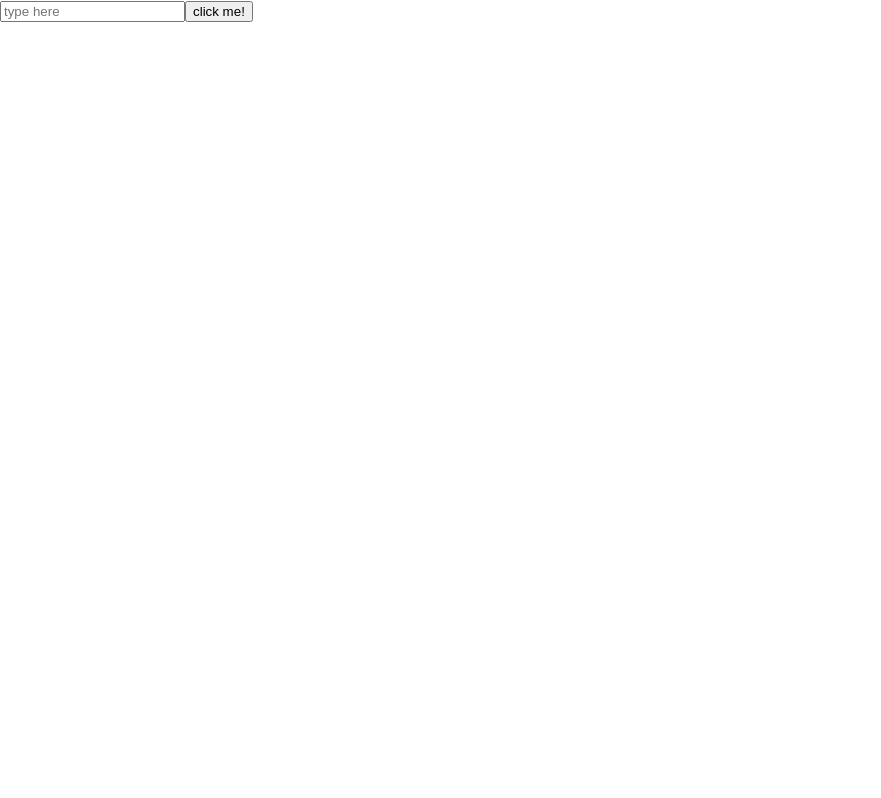
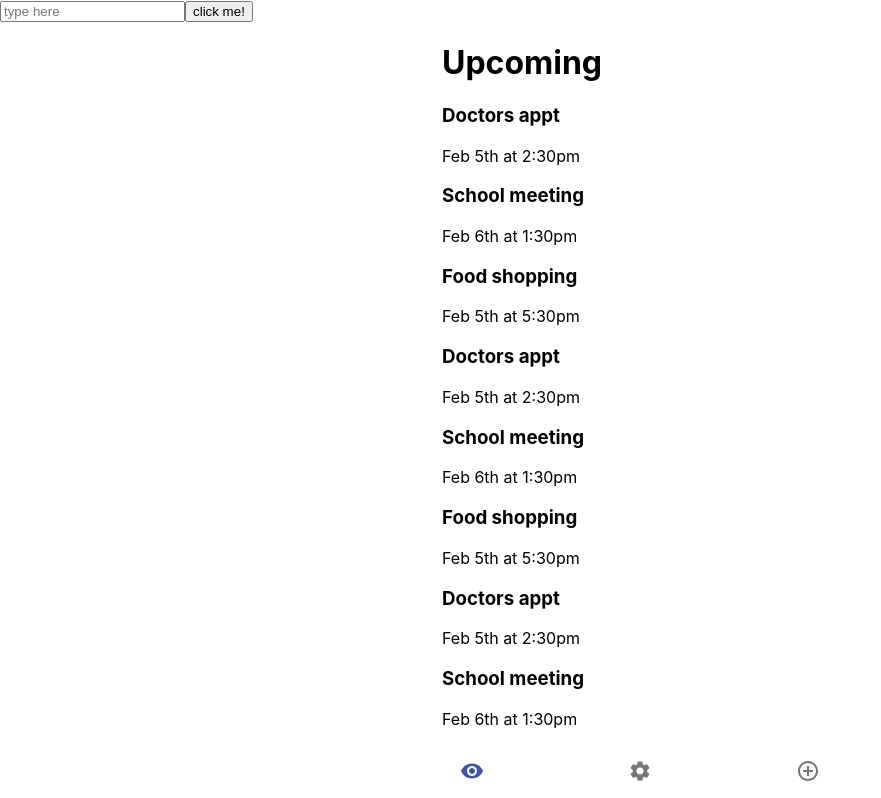
Before and after one commit to indomie858/todolist-react, a React (Create React App) app: page / in a window 1280 px wide. Shown: the top 798 px of the page, without its empty margins (0-881 px from the left). Built offline with nearby package versions, Linux system fonts and the light colour scheme.

Commit message:
Created basic layout
added header, bottom nav bar, and dummy list

```diff
--- a/package.json
+++ b/package.json
@@ -2,8 +2,9 @@
   "name": "todolist",
   "version": "0.1.0",
   "private": true,
-
   "dependencies": {
+    "@material-ui/core": "^4.11.3",
+    "@material-ui/icons": "^4.11.2",
     "@testing-library/jest-dom": "^5.11.10",
     "@testing-library/react": "^11.2.6",
     "@testing-library/user-event": "^12.8.3",
--- a/public/index.html
+++ b/public/index.html
@@ -4,6 +4,7 @@
     <meta charset="utf-8" />
     <link rel="icon" href="%PUBLIC_URL%/favicon.ico" />
     <meta name="viewport" content="width=device-width, initial-scale=1" />
+    <meta name="viewport" content="minimum-scale=1, initial-scale=1, width=device-width"/>
     <meta name="theme-color" content="#000000" />
     <meta
       name="description"
--- a/src/App.js
+++ b/src/App.js
@@ -1,10 +1,104 @@
 import TestComponent from './components/TestComponent'
 
-function App() {
+import { useState } from 'react'
+import Header from './components/Header'
+import Tasks from './components/Tasks'
+import BottomNavBar from './components/BottomNavBar'
+
+import Container from '@material-ui/core/Container';
+
+const App = () => {
+  //state for displaying tasks. currently has placeholder objects. will replace with tasks from database
+  const [tasks, setTasks] = useState(
+    [
+      {
+        id: 1,
+        text: 'Doctors appt',
+        day: 'Feb 5th at 2:30pm',
+        reminder: true,
+      },
+      {
+        id: 2,
+        text: 'School meeting',
+        day: 'Feb 6th at 1:30pm',
+        reminder: true,
+      },
+      {
+        id: 3,
+        text: 'Food shopping',
+        day: 'Feb 5th at 5:30pm',
+        reminder: false,
+      },
+      {
+        id: 1,
+        text: 'Doctors appt',
+        day: 'Feb 5th at 2:30pm',
+        reminder: true,
+      },
+      {
+        id: 2,
+        text: 'School meeting',
+        day: 'Feb 6th at 1:30pm',
+        reminder: true,
+      },
+      {
+        id: 3,
+        text: 'Food shopping',
+        day: 'Feb 5th at 5:30pm',
+        reminder: false,
+      },
+      {
+        id: 1,
+        text: 'Doctors appt',
+        day: 'Feb 5th at 2:30pm',
+        reminder: true,
+      },
+      {
+        id: 2,
+        text: 'School meeting',
+        day: 'Feb 6th at 1:30pm',
+        reminder: true,
+      },
+      {
+        id: 3,
+        text: 'Food shopping',
+        day: 'Feb 5th at 5:30pm',
+        reminder: false,
+      },
+      {
+        id: 1,
+        text: 'Doctors appt',
+        day: 'Feb 5th at 2:30pm',
+        reminder: true,
+      },
+      {
+        id: 2,
+        text: 'School meeting',
+        day: 'Feb 6th at 1:30pm',
+        reminder: true,
+      },
+      {
+        id: 3,
+        text: 'Food shopping',
+        day: 'Feb 5th at 5:30pm',
+        reminder: false,
+      },
+    ]
+  )
+
   return (
-    <div>
-      <TestComponent />
-    </div>
+    <>
+    <TestComponent />
+
+    <Container maxWidth="xs" >
+
+        <Header />
+
+        {tasks.length > 0 ? (<Tasks tasks={tasks} />) : ('No tasks to show')}
+
+    </Container>
+    <BottomNavBar />
+    </>
   );
 }
 
--- a/src/components/BottomNavBar.js
+++ b/src/components/BottomNavBar.js
@@ -1,11 +1,38 @@
 // component for bottom nav bar
+import React from 'react';
+import { makeStyles } from '@material-ui/core/styles';
+import BottomNavigation from '@material-ui/core/BottomNavigation';
+import BottomNavigationAction from '@material-ui/core/BottomNavigationAction';
+import VisibilityIcon from '@material-ui/icons/Visibility';
+import SettingsIcon from '@material-ui/icons/Settings';
+import ControlPointIcon from '@material-ui/icons/ControlPoint';
+
+const useStyles = makeStyles({
+    root: {
+        width: '100%',
+        position: 'fixed',
+        bottom: 0,
+    },
+});
 
 const BottomNavBar = () => {
+    const classes = useStyles();
+    const [value, setValue] = React.useState(0);
+
     return (
-        <div>
-
-        </div>
-    )
+        <BottomNavigation
+            value={value}
+            onChange={(event, newValue) => {
+                setValue(newValue);
+            }}
+            showLabels
+            className={classes.root}
+        >
+            <BottomNavigationAction label="" icon={<VisibilityIcon />} />
+            <BottomNavigationAction label="" icon={<SettingsIcon />} />
+            <BottomNavigationAction label="" icon={<ControlPointIcon />} />
+        </BottomNavigation>
+    );
 }
 
 export default BottomNavBar
--- a/src/components/Header.js
+++ b/src/components/Header.js
@@ -1,11 +1,23 @@
 // component for header
 
-const Header = () => {
+import PropTypes from 'prop-types'
+
+const Header = ({ headerTitle }) => {
     return (
         <div>
-
+            <h1>{headerTitle}</h1>
         </div>
     )
 }
 
+
+Header.defaultProps = {
+    //default header title
+    headerTitle: 'Upcoming',
+}
+
+Header.propTypes = {
+    headerTitle: PropTypes.string.isRequired,
+}
+
 export default Header
--- /dev/null
+++ b/src/components/Task.js
@@ -0,0 +1,12 @@
+const Task = ({ task }) => {
+    return (
+        <div>
+            <h3>
+                {task.text}{' '}
+            </h3>
+            <p>{task.day}</p>
+        </div>
+    )
+}
+
+export default Task
--- /dev/null
+++ b/src/components/Tasks.js
@@ -0,0 +1,13 @@
+import Task from './Task'
+
+const Tasks = ({ tasks }) => {
+    return (
+        <>
+          {tasks.map((task) => (
+              <Task key={task.id} task={task} />
+          ))}
+        </>
+    )
+}
+
+export default Tasks
```
Also changed, not shown: 1 other file (tests, documents, lock files or other folders).
